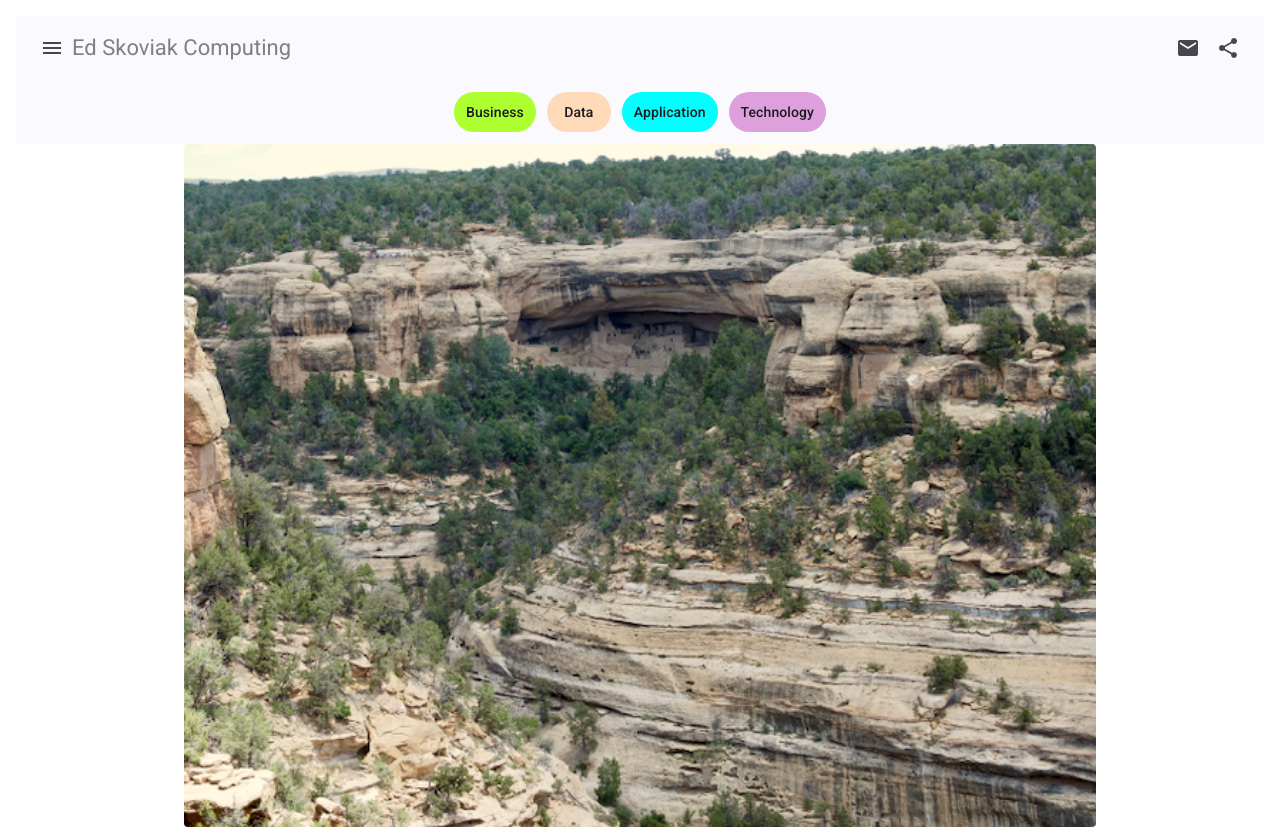
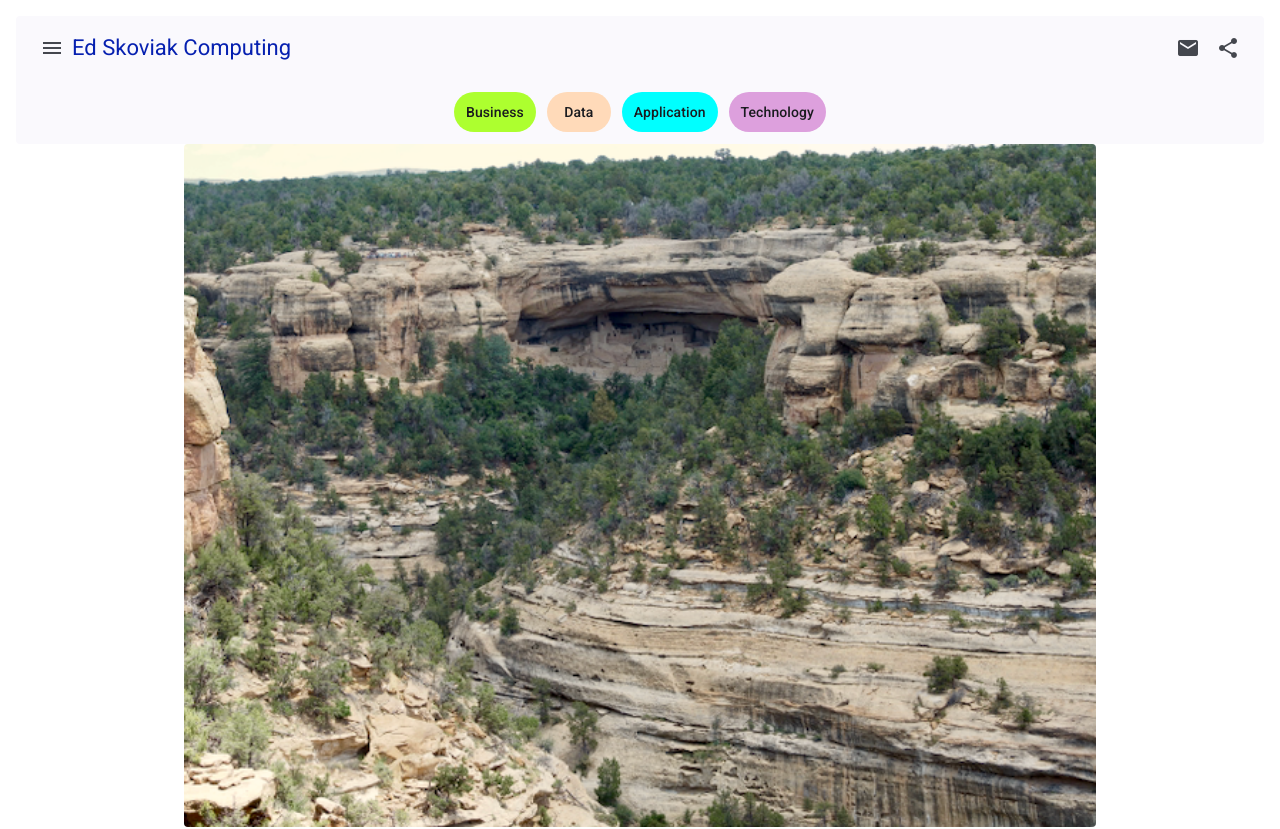
Before and after one commit to eskoviak/ed-skoviak-com, an Angular app: page /data in a window 1280 px wide. Shown: the top 829 px of the page. Built offline with nearby package versions, Linux system fonts and the light colour scheme.

Commit message:
EOD trying to get contact us page to have background color and size like other pages

```diff
--- a/src/styles.css
+++ b/src/styles.css
@@ -10,9 +10,29 @@ body {
   font-family: Roboto, "Helvetica Neue", sans-serif;
 }
 
+h1 {
+    font-size: 3.125rem;
+    color: var(--gray-900);
+    font-weight: 500;
+    line-height: 100%;
+    letter-spacing: -0.125rem;
+    margin: 10px 0 0 0;
+    font-family: "Inter Tight", -apple-system, BlinkMacSystemFont, "Segoe UI", Roboto,
+        Helvetica, Arial, sans-serif, "Apple Color Emoji", "Segoe UI Emoji",
+        "Segoe UI Symbol";
+}
+
+h1.center {
+    text-align: center;
+}
+
+h3.center {
+    text-align: center;
+}
+
 a {
   text-decoration: none;
-  color: gray;
+  color: rgb(6, 32, 176);
 }
 
 img {
@@ -43,6 +63,12 @@ img.center {
   text-align: center;
   border: 1px solid #FF0000;
   vertical-align: middle;
+}
+
+.mat-toolbar{
+  border-radius: 4px;
+  border: 2px;
+  background-color: #4d84bf;
 }
 
 .card {
```
